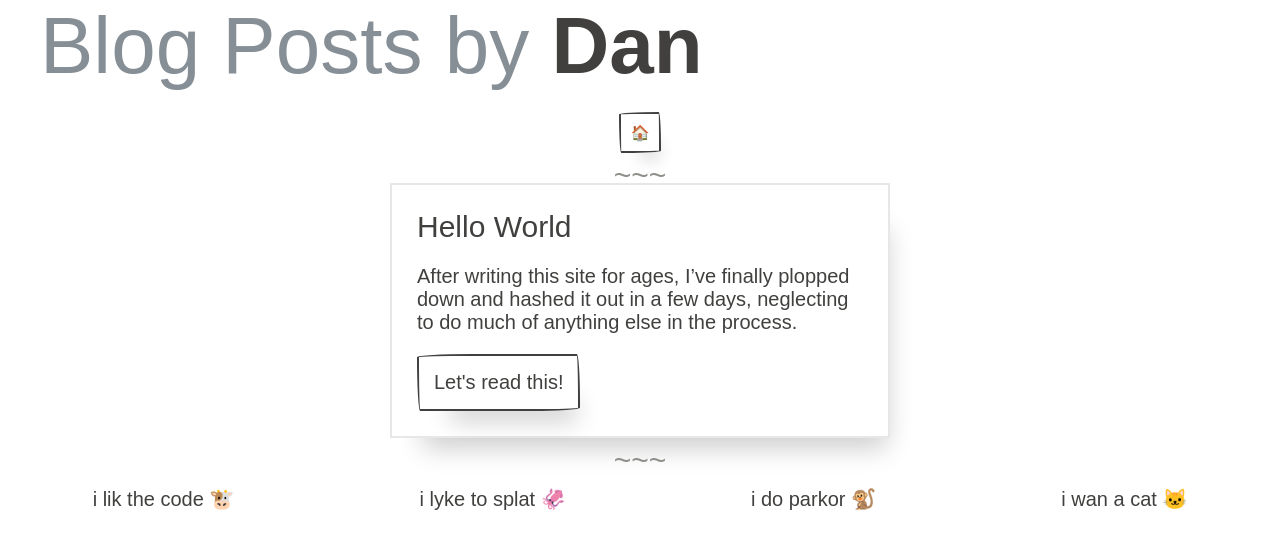
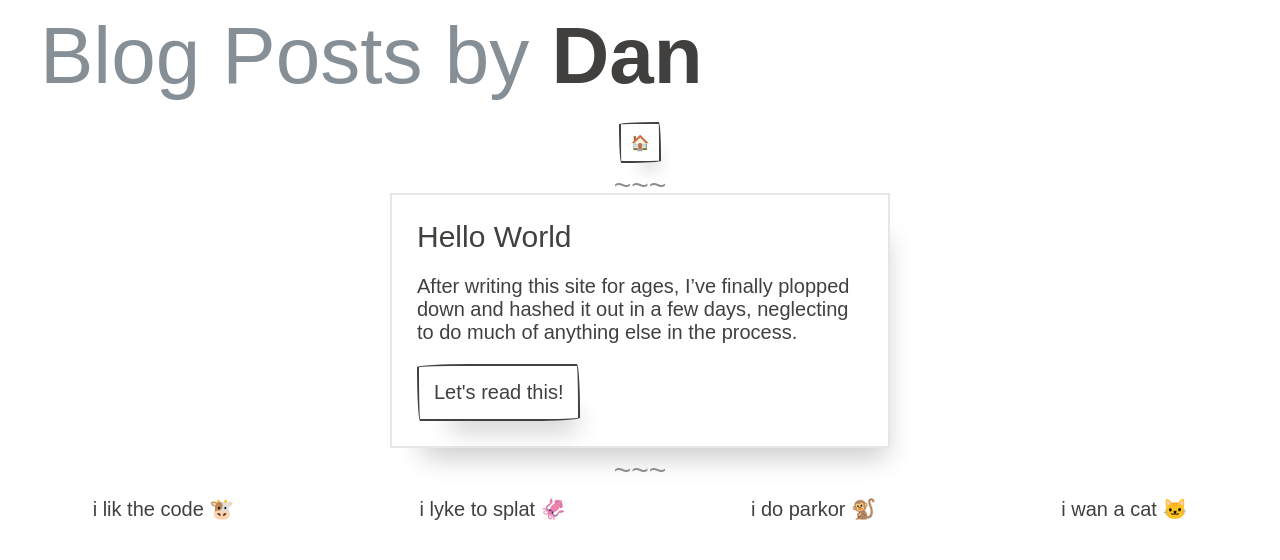
Before and after one commit to loksonarius/loksonarius.github.io, a Jekyll site: the page built from blog.html, in a window 1280 px wide. Shown: the top 560 px of the page. Built offline with Jekyll 4.4.1, drawn with Linux system fonts in a browser that asks for light colours; emoji names are drawn with the system emoji font; some web fonts are replaced.

Commit message:
Fix header spacing inconsistencies across site

```diff
--- a/_includes/header.html
+++ b/_includes/header.html
@@ -1,4 +1,4 @@
-<div class="row flex-left">
+<div class="row flex-left margin-top-small">
   {% capture title %}
     {% if page.display_title %}
       {{ page.display_title }}
@@ -6,8 +6,8 @@
       {{ page.title }}
     {% endif %}
   {% endcapture %}
-  <h1 class="padding-left-large text-muted margin-top-none
-  margin-bottom-none">
+  <h1 class="padding-left-large text-muted
+    margin-top-none margin-bottom-none">
     {{ title | replace: "Dan", '<strong class="text-primary">Dan</strong>' }}
   </h1>
 </div>
```
